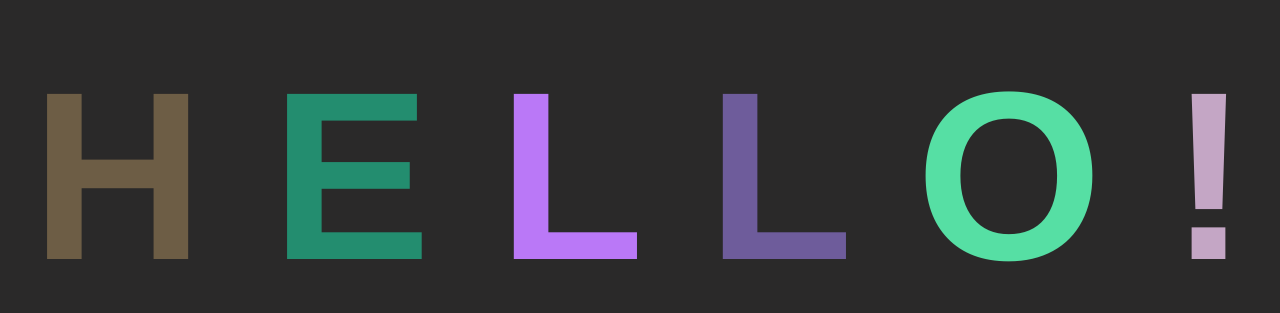
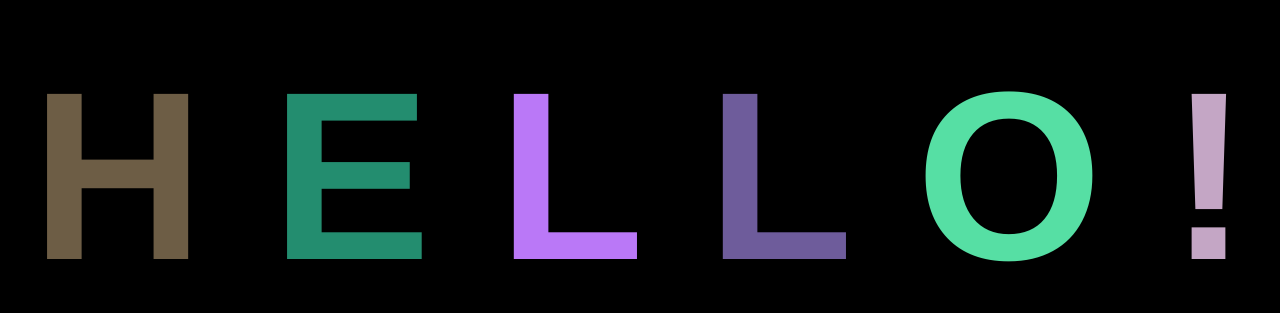
Before and after one commit to ozgenur00/helloAnimated, a plain HTML site: page index.html in a window 1280 px wide. Shown: the part 232-545 px from the top of the page. Drawn offline with Linux system fonts and the light colour scheme.

Commit message:
bg changed

```diff
--- a/app.css
+++ b/app.css
@@ -3,7 +3,7 @@ body {
     justify-content: center;
     align-items: center;
     height: 100vh;
-    background-color: rgb(42, 41, 41);
+    background-color: rgb(0, 0, 0);
 }
 
 h1 {
```
